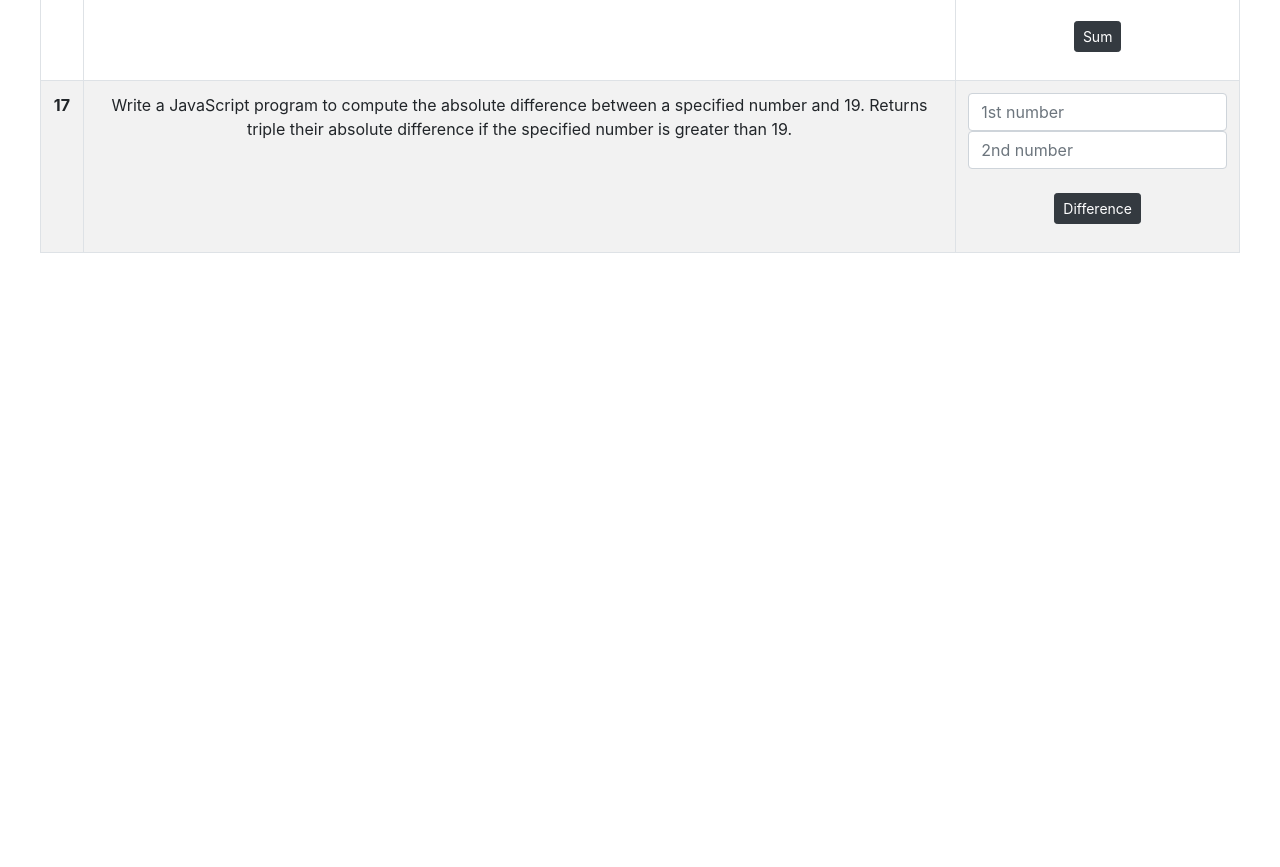
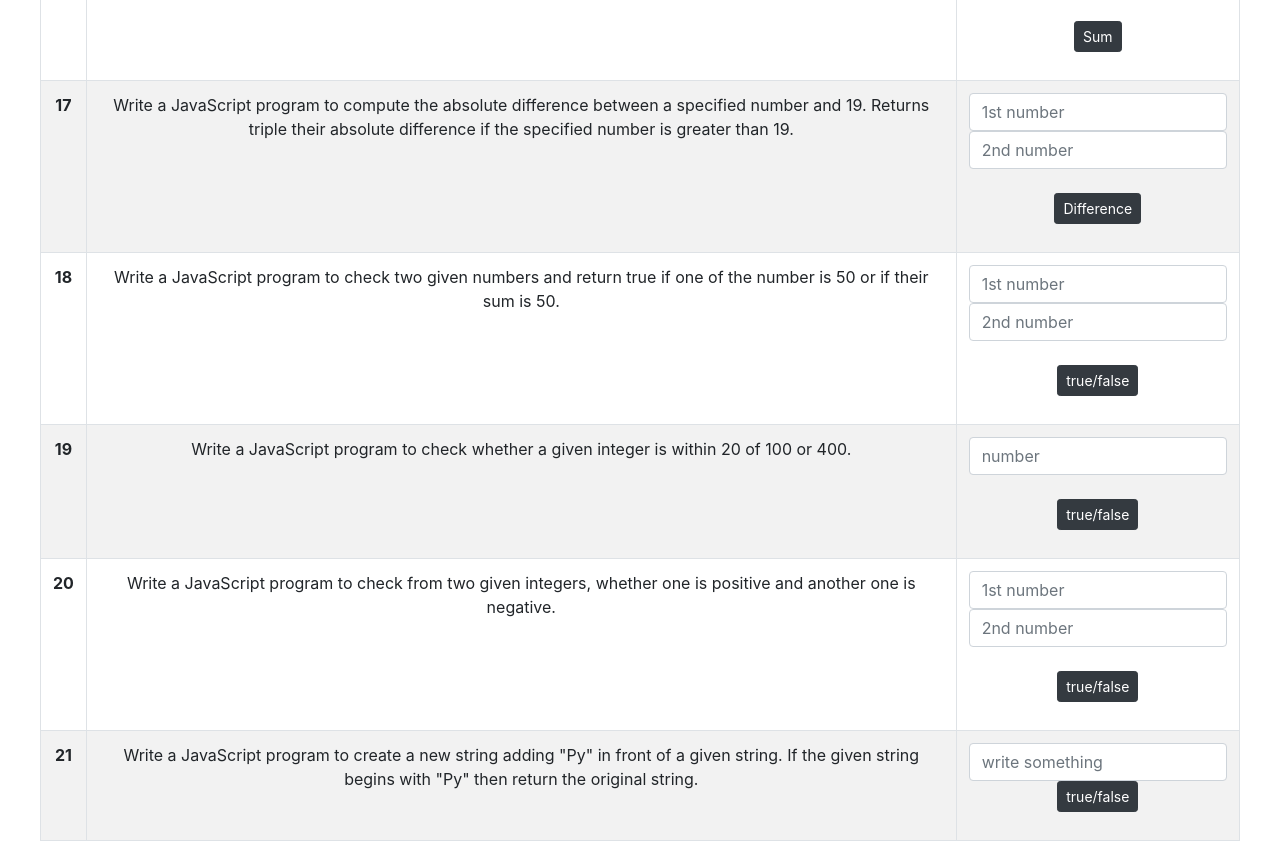
Before and after one commit to konradszymanski/JavaScript-basic, a plain HTML site: page index.html in a window 1280 px wide. Shown: the part 1590-2457 px from the top of the page. Before the commit the page ends 1869 px from the top, so only its background shows below. Drawn offline with nearby package versions, Linux system fonts and the light colour scheme.

Commit message:
Update index.html

```diff
--- a/index.html
+++ b/index.html
@@ -224,6 +224,62 @@
                     <p class="answer" id="compute"></p>
                 </td>
             </tr>
+            <!--task18-->
+            <tr>
+                <th scope="row">18</th>
+                <td>Write a JavaScript program to check two given numbers and return true if one of the number is 50 or
+                    if their sum is 50.</td>
+                <td id="task">
+                    <input type="text" id="task18a" class="form-control" placeholder="1st number" aria-label=""
+                        aria-describedby="basic-addon2">
+                    <input type="text" id="task18b" class="form-control" placeholder="2nd number" aria-label=""
+                        aria-describedby="basic-addon2">
+                    </br>
+                    <button type="button" class="btn btn-dark btn-sm" onclick="task18true()">true/false</button>
+                    <p class="answer" id="task18"></p>
+                </td>
+            </tr>
+            <!--task19-->
+            <tr>
+                <th scope="row">19</th>
+                <td>Write a JavaScript program to check whether a given integer is within 20 of 100 or 400.
+                </td>
+                <td id="task">
+                    <input type="text" id="task19a" class="form-control" placeholder="number" aria-label=""
+                        aria-describedby="basic-addon2">
+                    </br>
+                    <button type="button" class="btn btn-dark btn-sm" onclick="task19()">true/false</button>
+                    <p class="answer" id="task19ans"></p>
+                </td>
+            </tr>
+            <!--task20-->
+            <tr>
+                <th scope="row">20</th>
+                <td>Write a JavaScript program to check from two given integers, whether one is positive and another one
+                    is negative.</td>
+                <td id="task20">
+                    <input type="text" id="task20a" class="form-control" placeholder="1st number" aria-label=""
+                        aria-describedby="basic-addon2">
+                    <input type="text" id="task20b" class="form-control" placeholder="2nd number" aria-label=""
+                        aria-describedby="basic-addon2">
+                    </br>
+                    <button type="button" class="btn btn-dark btn-sm" onclick="task20()">true/false</button>
+                    <p class="answer" id="task20ans"></p>
+                </td>
+            </tr>
+            <!--task20-->
+            <tr>
+                <th scope="row">21</th>
+                <td>Write a JavaScript program to create a new string adding "Py" in front of a given string. If the
+                    given string begins
+                    with "Py" then return the original string.</td>
+                <td id="task21">
+                    <input type="text" id="task21" class="form-control" placeholder="write something" aria-label=""
+                        aria-describedby="basic-addon2">
+                    <button type="button" class="btn btn-dark btn-sm" onclick="task21()">true/false</button>
+                    <p class="answer" id="task21"></p>
+                </td>
+            </tr>
             <!--task-->
             <!--
             <tr>
```
